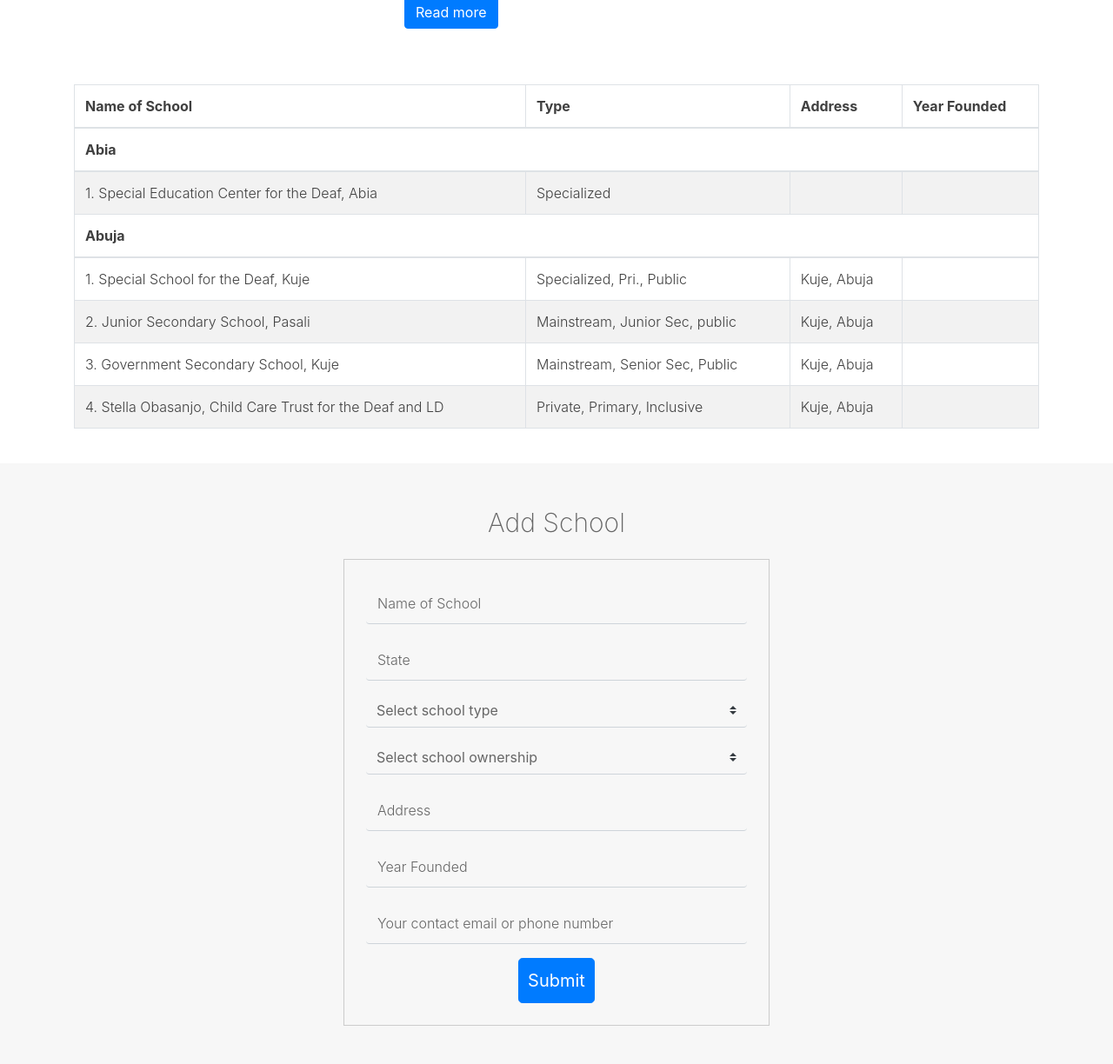
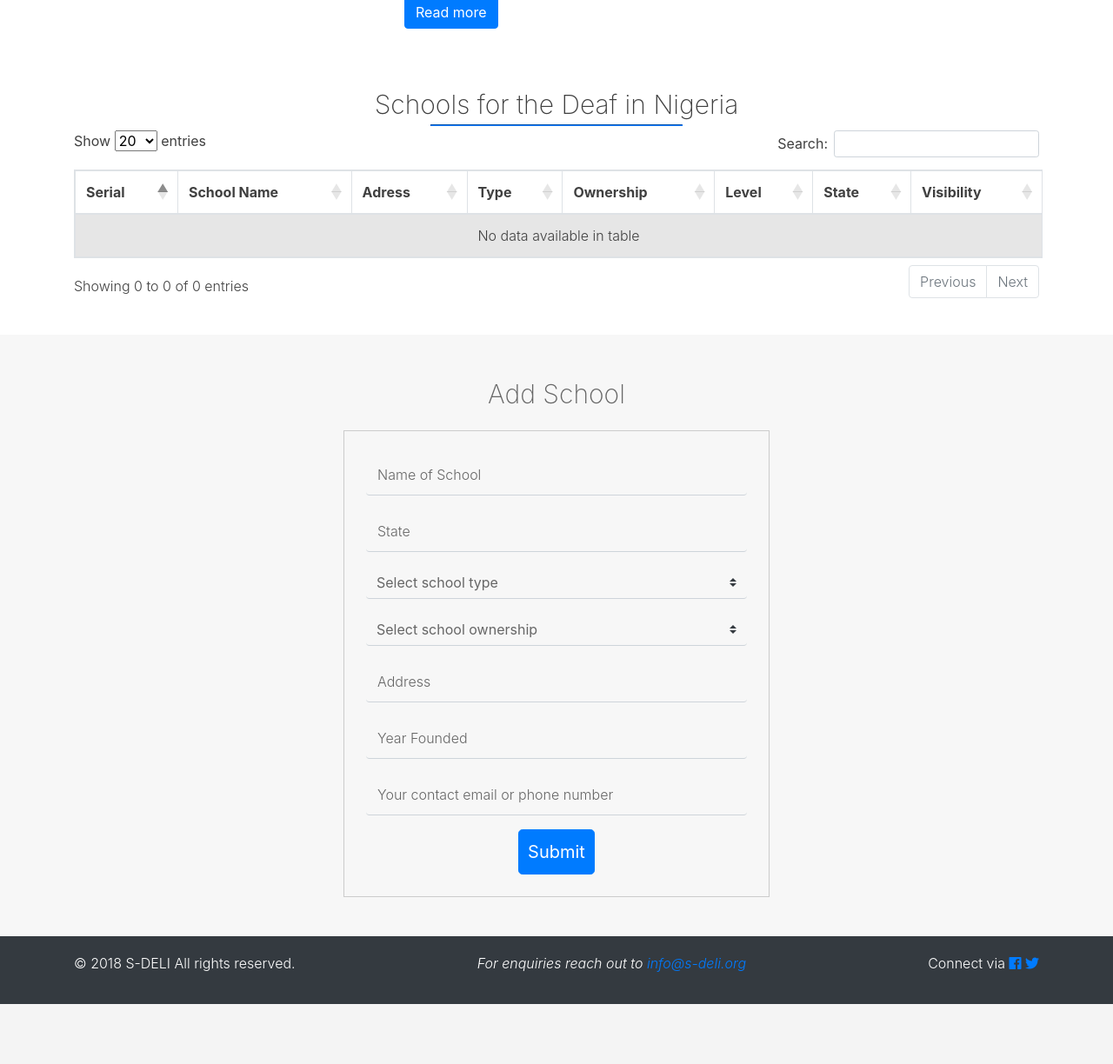
Before and after one commit to S-DELI/NigDeafSchools, a PHP site: page / in a window 1280 px wide. Shown: the part 1128-2352 px from the top of the page at 87% size. After the commit the page ends 2283 px from the top, so only its background shows below. Run offline with PHP 8.4, Linux system fonts and the light colour scheme; data that the repository does not hold is empty; some libraries are stand-ins or nearby versions.

Commit message:
fixed directory abou to publish

```diff
--- /dev/null
+++ b/data.php
@@ -0,0 +1,68 @@
+<?php
+//Get Schools table
+$table = '';
+$serial = '';
+if(isset($_GET['table'])){
+  $table = $_GET['table'];
+  If($table == 'get_schools'){
+    if(isset($_GET['serial'])){
+      $serial = $_GET['serial'];
+    }
+  } else{
+    $table = '';
+  }
+}
+
+// Prepare array
+$mysql_data = array();
+
+if($table != ''){
+//On load request connect to db using PDO
+try {
+  $db_connection = new PDO('mysql:host=localhost;dbname=deafsearch', 'root', 'noble555666888', array(PDO::MYSQL_ATTR_INIT_COMMAND => 'SET NAMES \'UTF8\''));
+} catch (Exception $e) {
+  $result = 'error';
+  $message = 'Failed to connect to database';
+  $table = '';
+};
+ $db_connection->setAttribute(PDO::ATTR_DEFAULT_FETCH_MODE, PDO::FETCH_ASSOC);
+
+//fetch school table
+if($table == 'get_schools'){
+  $query = 'SELECT * FROM school ORDER BY sch_id ASC';
+  $query = $db_connection->prepare($query);
+  $query->execute();
+  if(!$query){
+    $result = 'error';
+    $message = 'query error';
+  }else {
+    $result = 'success';
+    $message = 'query success';
+    while($row = $query->fetch()){
+      $mysql_data[] = array(
+        'serial' => $row['sch_id'],
+        'name' => $row['sch_name'],
+        'address' => $row['sch_address'],
+        'type' => $row['sch_type'],
+        'ownership' => $row['sch_ownership'],
+        'level' => $row['sch_level'],
+        'state' => $row['sch_state'],
+        'visibility' => $row['sch_visibility']
+      );
+    }
+  }
+}
+}
+
+//Prepare data
+$data = array(
+  "result" => $result,
+  "message" => $message,
+  "data" => $mysql_data
+);
+
+//Convert PHP array to JSON array
+$json_data = json_encode($data);
+print $json_data;
+
+?>
--- a/includes/footer.php
+++ b/includes/footer.php
@@ -14,9 +14,12 @@
 </footer>
 
 
-    <script src="https://code.jquery.com/jquery-3.2.1.slim.min.js" integrity="sha384-KJ3o2DKtIkvYIK3UENzmM7KCkRr/rE9/Qpg6aAZGJwFDMVNA/GpGFF93hXpG5KkN" crossorigin="anonymous"></script>
+    <script src="https://code.jquery.com/jquery-3.3.1.min.js" integrity="sha256-FgpCb/KJQlLNfOu91ta32o/NMZxltwRo8QtmkMRdAu8=" crossorigin="anonymous"></script>
     <script src="https://cdnjs.cloudflare.com/ajax/libs/popper.js/1.12.9/umd/popper.min.js" integrity="sha384-ApNbgh9B+Y1QKtv3Rn7W3mgPxhU9K/ScQsAP7hUibX39j7fakFPskvXusvfa0b4Q" crossorigin="anonymous"></script>
     <script src="https://maxcdn.bootstrapcdn.com/bootstrap/4.0.0/js/bootstrap.min.js" integrity="sha384-JZR6Spejh4U02d8jOt6vLEHfe/JQGiRRSQQxSfFWpi1MquVdAyjUar5+76PVCmYl" crossorigin="anonymous"></script>
+    <script type="text/javascript" src="https://cdn.datatables.net/1.10.18/js/jquery.dataTables.min.js"></script>
+    <script type="text/javascript" src="https://cdn.datatables.net/1.10.18/js/dataTables.bootstrap4.min.js"></script>
+    <script type="text/jscript" src="/temp/js/main.js"></script>
  </body>
 
 </html>
--- a/includes/header.php
+++ b/includes/header.php
@@ -6,6 +6,7 @@
     <meta name="viewport" content="width=device-width, initial-scale=1, shrink-to-fit=no">
     <link rel="stylesheet" href="https://maxcdn.bootstrapcdn.com/bootstrap/4.0.0/css/bootstrap.min.css" integrity="sha384-Gn5384xqQ1aoWXA+058RXPxPg6fy4IWvTNh0E263XmFcJlSAwiGgFAW/dAiS6JXm" crossorigin="anonymous">
     <link rel="stylesheet" href="https://use.fontawesome.com/releases/v5.0.13/css/all.css" integrity="sha384-DNOHZ68U8hZfKXOrtjWvjxusGo9WQnrNx2sqG0tfsghAvtVlRW3tvkXWZh58N9jp" crossorigin="anonymous">
+    <link rel="stylesheet" type="text/css" href="https://cdn.datatables.net/1.10.18/css/dataTables.bootstrap4.min.css"/>
     <!-- Custom font -->
     <link href="https://fonts.googleapis.com/css?family=Lato:300,400,700,300italic,400italic,700italic" rel="stylesheet" type="text/css">
 
@@ -27,11 +28,11 @@
 
   <div class="collapse navbar-collapse" id="navbarSupportedContent">
     <ul class="navbar-nav ml-auto">
-      <li class="nav-item active">
-        <a class="nav-link" href="#">Home <span class="sr-only">(current)</span></a>
-      </li>
       <li class="nav-item pull-right">
         <a class="nav-link" href="#about">About</a>
+      </li>
+      <li class="nav-item">
+        <a class="nav-link" href="#directory">Schools</a>
       </li>
       <li class="nav-item">
         <a class="nav-link" href="https://www.s-deli.org/contact-us/" target="_blank">Contact Us</a>
--- a/index.php
+++ b/index.php
@@ -8,18 +8,8 @@ include_once'includes/header.php';
     <div class="overlay">
     </div>
     <div class="content">
-      <h1>A Directory of Schools for the Deaf in Nigeria</h1>
-      <div class="form">
-        <form class="form-inline">
-          <label class="sr-only">Search School</label>
-          <div class="input-group">
-            <input type="text" class="form-control" placeholder="Type Name of School or Location" autofocus required />
-            <div class="input-group-append">
-              <button class="intput-group-text btn btn-primary">Search</button>
-            </div>
-          </div>
-        </form>
-      </div>
+      <h1>A Directory of Schools for the Deaf in Nigeria </h1>
+        <span class="sub-h1">Compiled by the Save the Deaf and Endangered Languages Initiative (S-DELI)</span>
       <div class="arrow text-center">
         <a class="fa fa-angle-double-down fa-2x" href="#about" title="Read more"></a>
       </div>
@@ -39,7 +29,7 @@ include_once'includes/header.php';
         <h2>About the Directory</h2>
         <hr />
         <p>
-          When we started our community engagement outreaches in Nigerian deaf community late 2013, we wanted to know how many schools for the Deaf in the country as to know how much work we had to do. We searched the internet, and all other sources we hoped to get an answer, but to no avail. The closest information we got was a publication by Excellence and Education Network, with about 22 schools represented. We found out that the 3 schools where we started our project were not represented on the publication, we concluded that the publication could not be a comprehensive one.
+          When we started our community engagement outreaches in the Nigerian deaf community late 2013, we wanted to know how many schools for the Deaf in the country as to know how much work we had to do. We searched the internet, and all other sources we hoped to get an answer, but to no avail. The closest information we got was a publication by Excellence and Education Network, with about 22 schools represented. We found out that the 3 schools where we started our project were not represented on the publication, we concluded that the publication could not be a comprehensive one.
         </p>
         <button class="btn btn-primary" type="button" data-toggle="collapse" data-target="#about-collapse" aria-expanded="false" aria-controls="about-collapse">Read more</button>
       </div>
@@ -91,61 +81,24 @@ include_once'includes/header.php';
 </section>
 
 <section id="directory">
-  <div class="container">
-    <table class="table table-bordered table-striped">
+  <div class="table-div container table-responsive">
+    <h2 class="text-center">Schools for the Deaf in Nigeria</h2>
+    <hr class="sch-hr" />
+    <table id="table" class="display table table-striped table-bordered">
       <thead>
         <tr>
-          <th>Name of School</th>
-          <th>Type</th>
-          <th>Address</th>
-          <th>Year Founded</th>
-        </tr>
-      </thead>
-
-      <thead>
-        <tr>
-          <th colspan="4">Abia</th>
+          <th> Serial </th>
+          <th> School Name </th>
+          <th> Adress </th>
+          <th> Type </th>
+          <th> Ownership </th>
+          <th> Level </th>
+          <th> State </th>
+          <th> Visibility </th>
         </tr>
       </thead>
       <tbody>
-        <tr>
-          <td> 1. Special Education Center for the Deaf, Abia</td>
-          <td> Specialized</td>
-          <td> </td>
-          <td> </td>
-        </tr>
-      </tbody>
 
-      <thead>
-        <tr>
-          <th colspan="4">Abuja</th>
-      </thead>
-      <tbody>
-        <tr>
-        </tr>
-          <td> 1. Special School for the Deaf, Kuje</td>
-          <td> Specialized, Pri., Public </td>
-          <td> Kuje, Abuja</td>
-          <td> </td>
-        </tr>
-        <tr>
-          <td> 2. Junior Secondary School, Pasali</td>
-          <td> Mainstream, Junior Sec, public </td>
-          <td> Kuje, Abuja</td>
-          <td> </td>
-        </tr>
-        <tr>
-          <td> 3. Government Secondary School, Kuje</td>
-          <td> Mainstream, Senior Sec, Public </td>
-          <td> Kuje, Abuja</td>
-          <td> </td>
-        </tr>
-        <tr>
-          <td> 4. Stella Obasanjo, Child Care Trust for the Deaf and LD</td>
-          <td> Private, Primary, Inclusive  </td>
-          <td> Kuje, Abuja</td>
-          <td> </td>
-        </tr>
       </tbody>
 
     </table>
--- a/temp/css/style.css
+++ b/temp/css/style.css
@@ -58,35 +58,15 @@ header h1{
   color: #fff;
 }
 
+header .sub-h1{
+  font-size: 1.2em;
+  font-style: italic;
+}
+
 .input-group{
   margin: 1.5em auto;
 }
 
-.form .form-control{
-  width: 30em;
-  height: 3em;
-  background-color: transparent;
-  color: #fff;
-}
-
-.form .intput-group-text{
-  width: 8em;
-  height: 3em;
-}
-
-@media all and (max-width: 768px) {
-  .form .form-control{
-    width: 20em;
-    height: 3em;
-    background-color: transparent;
-    color: #fff;
-  }
-
-  .form .intput-group-text{
-    width: 6em;
-    height: 3em;
-  }
-}
 
 .content .arrow{
   margin: 9em auto;
@@ -114,6 +94,20 @@ header h1{
 .about .collapse{
   margin-top: 20px;
 }
+
+
+/*--------------Styles for school table section -------*/
+.table-div hr{
+      display: block;
+      border-style: inset;
+      border-width: 1px;
+      width: 18em;
+      border-color: #007bff;
+      margin: 5px auto;
+
+}
+
+
 
 /*------------------ Styles for Add School Form --------*/
 #add-school{
--- /dev/null
+++ b/temp/js/main.js
@@ -0,0 +1,17 @@
+$(document).ready(function(){
+$("#table").dataTable({
+    ajax: "../data.php?table=get_schools",
+    "columns": [
+      {"data": "serial"},
+      {"data": "name"},
+      {"data": "address"},
+      {"data": "type"},
+      {"data": "ownership"},
+      {"data": "level"},
+      {"data": "state"},
+      {"data": "visibility"}
+    ],
+    "lengthMenu": [[20, 50, 100], [20, 50, 100]]
+  });
+
+})
```
Also changed, not shown: config.php (added, +22 -0 lines).
